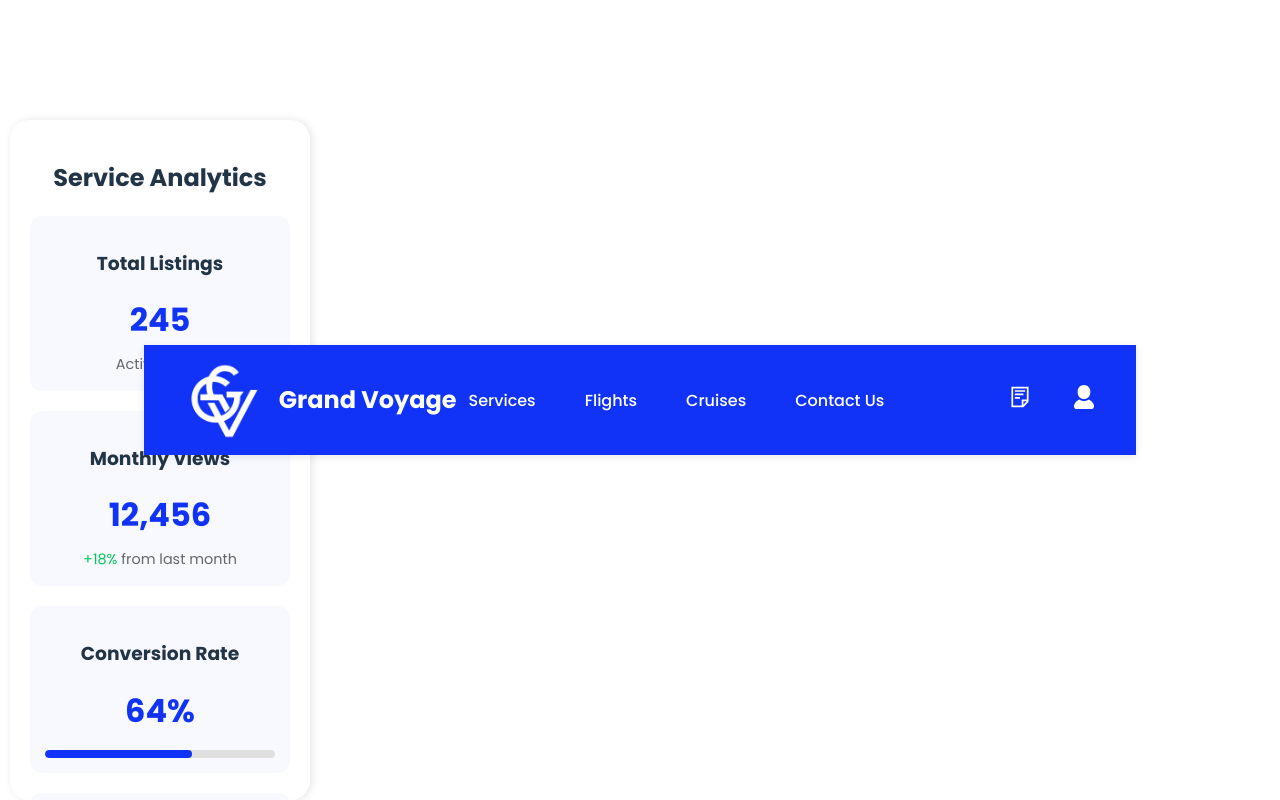
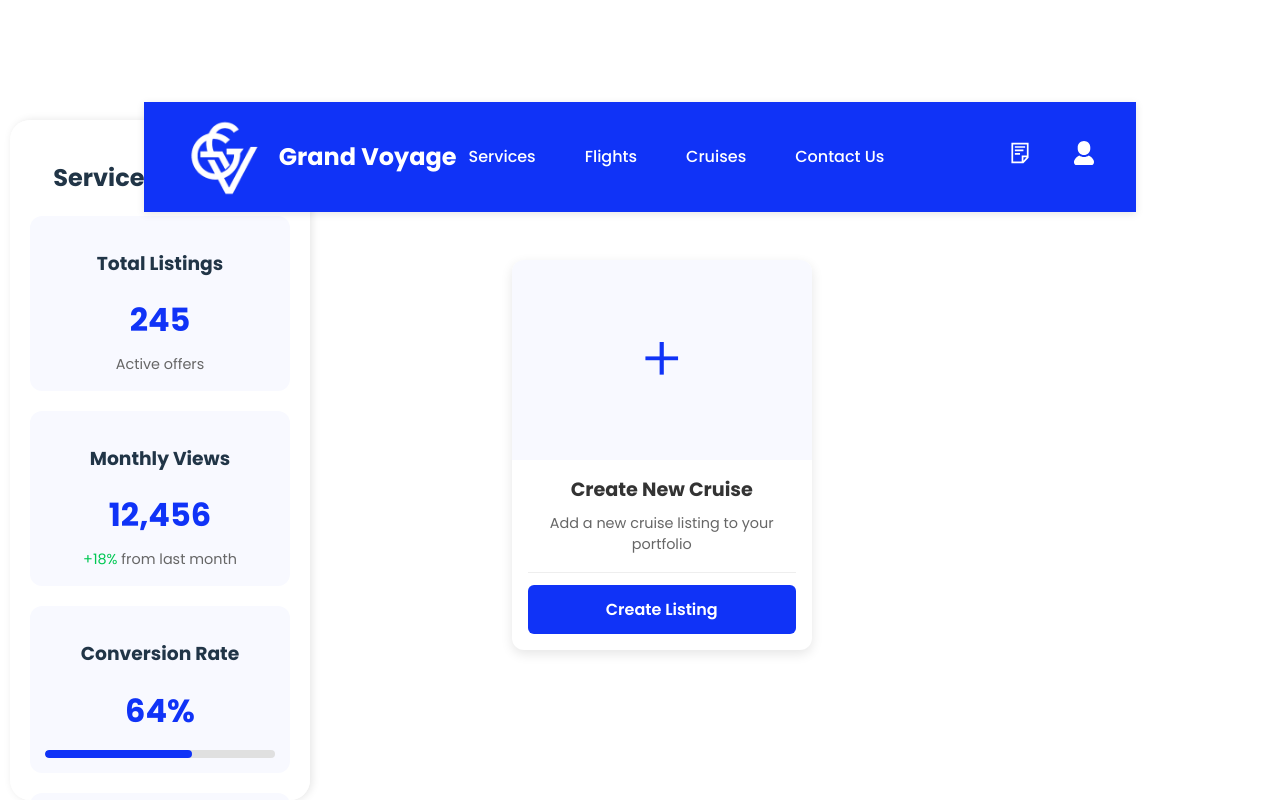
Before and after one commit to Mr-MichaelK/grand-voyage-frontend, a React (Vite) app: page / in a window 1280 px wide. Built offline with nearby package versions, Linux system fonts and the light colour scheme.

Commit message:
Creates and Styles Create Card Component

```diff
--- a/src/ServiceProviderPortal/Components/Activities/CruisesActivity/CruisesActivity.jsx
+++ b/src/ServiceProviderPortal/Components/Activities/CruisesActivity/CruisesActivity.jsx
@@ -1,8 +1,11 @@
-import React from 'react'
-import style from './CruisesActivity.module.css'
+import React from 'react';
+import style from './CruisesActivity.module.css';
+import CruiseBody from '../../ActivityBodies/CruiseBody';
 
 export default function CruisesActivity() {
     return (
-        <></>
-    )
+        <div className={style.cruisesContainer}>
+            <CruiseBody />
+        </div>
+    );
 }
--- a/src/ServiceProviderPortal/Components/Activities/CruisesActivity/CruisesActivity.module.css
+++ b/src/ServiceProviderPortal/Components/Activities/CruisesActivity/CruisesActivity.module.css
@@ -0,0 +1,14 @@
+.cruisesContainer {
+    padding: 2rem;
+    margin-left: 320px;
+    min-height: 100vh;
+    background-color: #f5f5f5;
+}
+
+/* Responsive Design */
+@media (max-width: 1200px) {
+    .cruisesContainer {
+        margin-left: 0;
+        padding: 1rem;
+    }
+}
--- a/src/ServiceProviderPortal/Components/ActivityBodies/CruiseBody.jsx
+++ b/src/ServiceProviderPortal/Components/ActivityBodies/CruiseBody.jsx
@@ -0,0 +1,13 @@
+import React from 'react';
+import style from './ActivitiesBody.module.css';
+import CreateCard from '../Cards/CreateCard';
+
+export default function CruiseBody() {
+    return (
+        <div className={style.gridContainer}>
+            <div className={style.cardGrid}>
+                <CreateCard />
+            </div>
+        </div>
+    );
+}
--- a/src/ServiceProviderPortal/Components/Cards/CreateCard.jsx
+++ b/src/ServiceProviderPortal/Components/Cards/CreateCard.jsx
@@ -0,0 +1,25 @@
+import React from 'react';
+import style from './CreateCard.module.css';
+
+export default function CreateCard() {
+    return (
+        <div className={style.card}>
+            <div className={style.cardImageContainer}>
+                <div className={style.plusSign}>+</div>
+            </div>
+
+            <div className={style.cardContent}>
+                <div className={style.cardInfo}>
+                    <h3 className={style.cardTitle}>Create New Cruise</h3>
+                    <p className={style.cardSubtitle}>Add a new cruise listing to your portfolio</p>
+                </div>
+
+                <div className={style.cardFooter}>
+                    <button className={style.cardButton}>
+                        Create Listing
+                    </button>
+                </div>
+            </div>
+        </div>
+    );
+}
--- a/src/ServiceProviderPortal/Components/Cards/CreateCard.module.css
+++ b/src/ServiceProviderPortal/Components/Cards/CreateCard.module.css
@@ -0,0 +1,145 @@
+.card {
+    border-radius: 12px;
+    box-shadow: 0 4px 12px rgba(0,0,0,0.1);
+    overflow: hidden;
+    transition: transform 0.3s ease;
+    background: white;
+    max-width: 300px;
+    cursor: pointer;
+}
+
+.card:hover {
+    transform: translateY(-4px);
+}
+
+.cardImageContainer {
+    position: relative;
+    height: 200px;
+    background-color: #f8f9ff;
+    display: flex;
+    align-items: center;
+    justify-content: center;
+}
+
+.plusSign {
+    font-size: 4rem;
+    color: #1033f7;
+    font-weight: 300;
+    line-height: 1;
+}
+
+.cardImage {
+    width: 100%;
+    height: 100%;
+    object-fit: cover;
+}
+
+.cardContent {
+    padding: 16px;
+}
+
+.cardInfo {
+    margin-bottom: 16px;
+    text-align: center;
+}
+
+.cardTitle {
+    font-size: 1.2rem;
+    color: #333;
+    margin: 0 0 8px 0;
+}
+
+.cardSubtitle {
+    color: #666;
+    font-size: 0.9rem;
+    margin: 0 0 12px 0;
+}
+
+.cardMeta {
+    display: flex;
+    align-items: center;
+    gap: 8px;
+}
+
+.cardMetaMain {
+    color: #1033f7;
+    font-weight: 600;
+}
+
+.cardMetaSecondary {
+    color: #666;
+    font-size: 0.8rem;
+}
+
+.cardFooter {
+    border-top: 1px solid #eee;
+    padding-top: 12px;
+    text-align: center;
+}
+
+.cardPrice {
+    color: #1033f7;
+    font-size: 1.4rem;
+    font-weight: 700;
+    margin: 4px 0;
+}
+
+.cardDetails {
+    color: #666;
+    font-size: 0.9rem;
+    margin-bottom: 12px;
+}
+
+.form {
+    display: flex;
+    flex-direction: column;
+    gap: 12px;
+}
+
+.formGroup {
+    display: flex;
+    flex-direction: column;
+    gap: 4px;
+}
+
+.formGroup input,
+.formGroup textarea {
+    padding: 8px;
+    border: 1px solid #ddd;
+    border-radius: 6px;
+    font-size: 0.9rem;
+    transition: border-color 0.3s ease;
+}
+
+.formGroup input:focus,
+.formGroup textarea:focus {
+    outline: none;
+    border-color: #1033f7;
+}
+
+.formGroup textarea {
+    min-height: 60px;
+    resize: vertical;
+}
+
+.cardButton {
+    width: 100%;
+    padding: 12px;
+    background-color: #1033f7;
+    color: white;
+    border: none;
+    border-radius: 6px;
+    font-weight: 600;
+    cursor: pointer;
+    transition: background-color 0.3s ease;
+}
+
+.cardButton:hover {
+    background-color: #0a25b5;
+}
+
+@media (max-width: 768px) {
+    .card {
+        max-width: 100%;
+    }
+}
--- a/src/ServiceProviderPortal/ServiceProviderPortal.jsx
+++ b/src/ServiceProviderPortal/ServiceProviderPortal.jsx
@@ -7,6 +7,7 @@ import FlightsActivity from "./Components/Activities/FlightsActivity/FlightsActi
 import CruisesActivity from "./Components/Activities/CruisesActivity/CruisesActivity"
 import Contract from "./Components/Contract"
 import ServiceProviderSidebar from "./Components/Sidebar/ServiceProviderSidebar"
+import CruiseBody from "./Components/ActivityBodies/CruiseBody"
 
 
 export default function ServiceProviderPortal() {
@@ -32,6 +33,7 @@ export default function ServiceProviderPortal() {
                     openModal={() => document.getElementById("contract").showModal()}></Navbar>
             <Contract id="contract"></Contract>
             <ServiceProviderSidebar></ServiceProviderSidebar>
+            <CruiseBody></CruiseBody>
             {activity}
         </div>
     )
```
